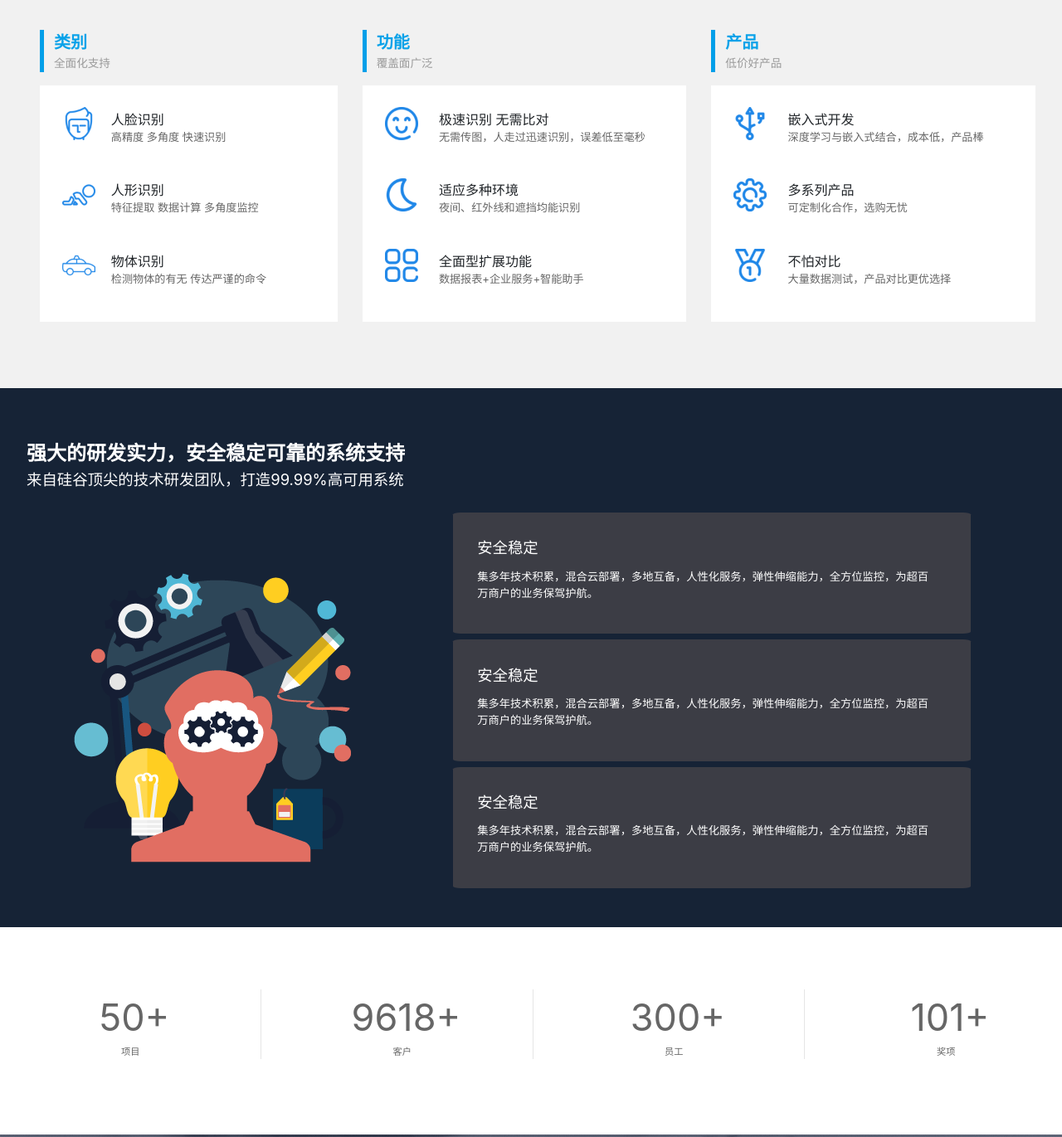
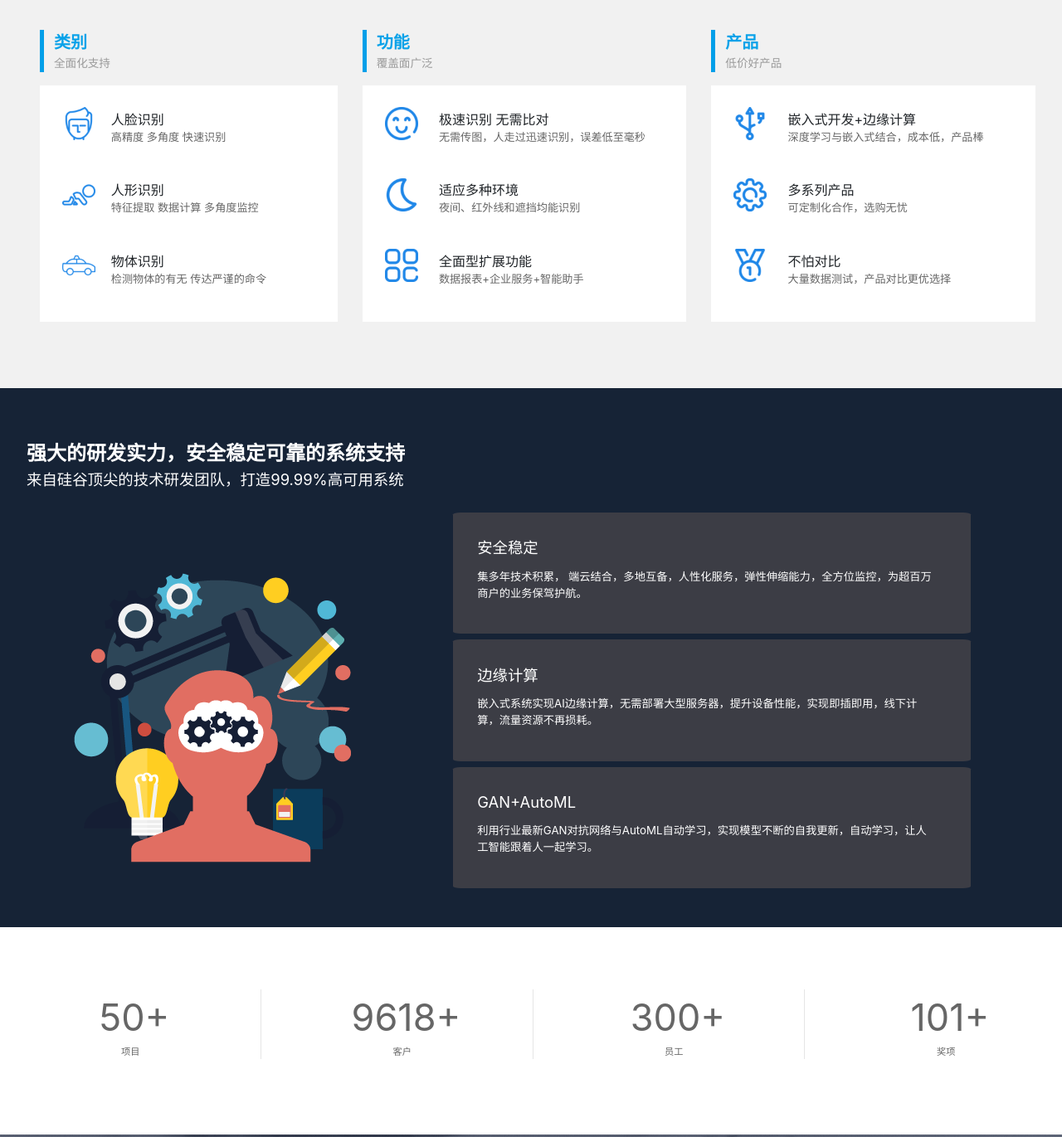
Before and after one commit to SharpAI/product.intro, a plain HTML site: page index.html in a window 1280 px wide. Shown: the part 1780-3151 px from the top of the page at 83% size. Drawn offline with Linux system fonts and the light colour scheme.

Commit message:
修改首页文字,和页面脚部的地址

```diff
--- a/index.html
+++ b/index.html
@@ -426,7 +426,7 @@
                                                 <img src="img/icon7.png" class="img-responsive">
                                             </div>
                                             <div class="info-one-look">
-                                                <div class="look-f1">嵌入式开发</div>
+                                                <div class="look-f1">嵌入式开发+边缘计算</div>
                                                 <div class="look-f2">深度学习与嵌入式结合，成本低，产品棒</div>
                                             </div>
                                         </li>
@@ -475,15 +475,15 @@
                         <div class="col-lg-7 col-md-7 col-sm-7 col-xs-12 technology-info">
                             <div class="details-fa">
                                 <div class="details-fa1">安全稳定</div>
-                                <div class="details-fa2">集多年技术积累，混合云部署，多地互备，人性化服务，弹性伸缩能力，全方位监控，为超百万商户的业务保驾护航。</div>
+                                <div class="details-fa2">集多年技术积累， 端云结合，多地互备，人性化服务，弹性伸缩能力，全方位监控，为超百万商户的业务保驾护航。</div>
                             </div>
                             <div class="details-fa">
-                                <div class="details-fa1">安全稳定</div>
-                                <div class="details-fa2">集多年技术积累，混合云部署，多地互备，人性化服务，弹性伸缩能力，全方位监控，为超百万商户的业务保驾护航。</div>
+                                <div class="details-fa1">边缘计算</div>
+                                <div class="details-fa2">嵌入式系统实现AI边缘计算，无需部署大型服务器，提升设备性能，实现即插即用，线下计算，流量资源不再损耗。</div>
                             </div>
                             <div class="details-fa">
-                                <div class="details-fa1">安全稳定</div>
-                                <div class="details-fa2">集多年技术积累，混合云部署，多地互备，人性化服务，弹性伸缩能力，全方位监控，为超百万商户的业务保驾护航。</div>
+                                <div class="details-fa1">GAN+AutoML</div>
+                                <div class="details-fa2">利用行业最新GAN对抗网络与AutoML自动学习，实现模型不断的自我更新，自动学习，让人工智能跟着人一起学习。</div>
                             </div>
                         </div>
                     </div>
@@ -616,7 +616,7 @@
                 <div class="container">
                     <div class="row">
                         <h6 class="mx-auto">
-                            联系电话：021-58206778 | 地址：上海市峨山路91弄120号8号楼9层 | 联系邮箱：rili@actiontec.com
+                            联系电话：0871-65134197 | 地址：云南省昆明市五华区学府路海伦先生1栋13A昆明训动科技有限公司 | 联系邮箱：xundong_km@163.com
                         </h6>
                     </div>
                     <div class="row ">
```
Also changed, not shown: pages/about/about.html (+1 -1 lines), pages/contact/contact.html (+1 -1 lines), pages/help/help.html (+1 -1 lines).
